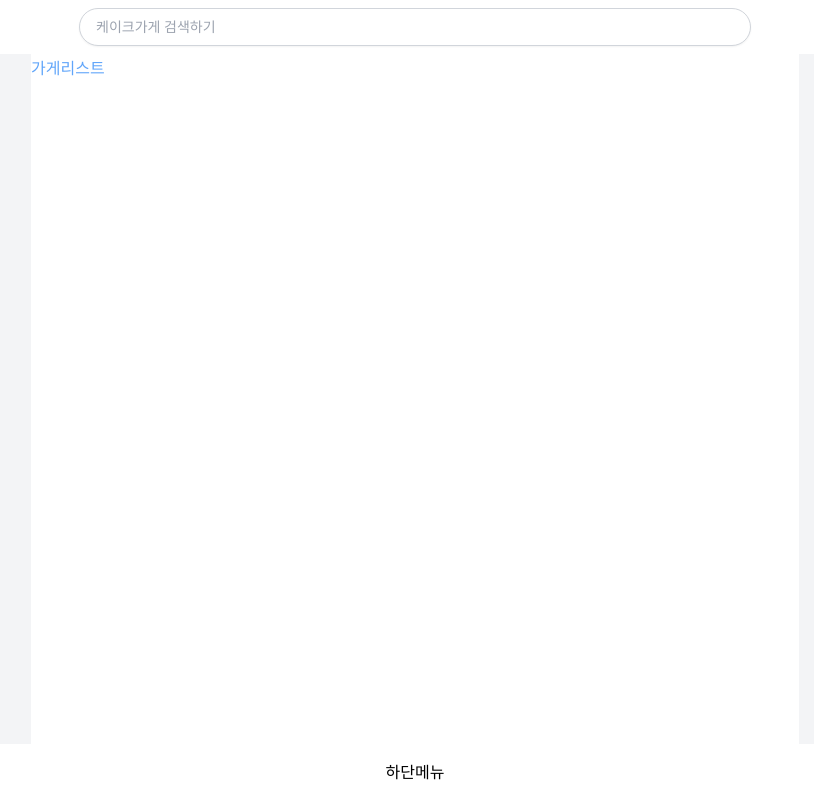
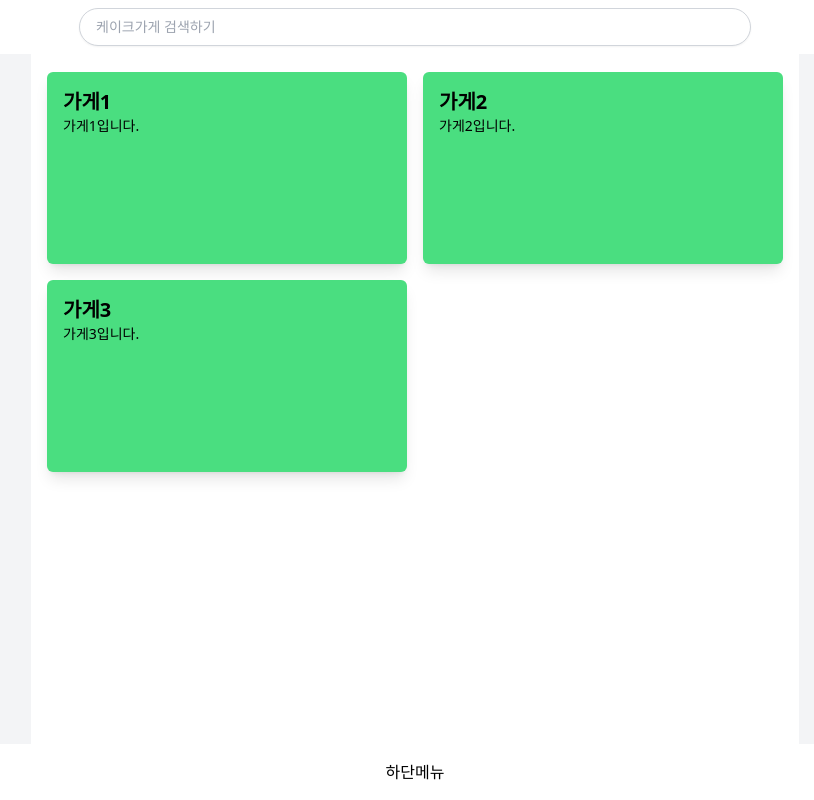
Before and after one commit to heygwangjin/cake-store, a SvelteKit app: page /stores in a window 1280 px wide. Shown: the whole page, without its empty margins (225-1039 px from the left). Built offline with nearby package versions, Linux system fonts and the light colour scheme.

Commit message:
feat: Add list of cake store

```diff
--- a/src/routes/+layout.svelte
+++ b/src/routes/+layout.svelte
@@ -1,7 +1,11 @@
 <script>
+	import { page } from '$app/stores';
 	import '../app.css';
 </script>
 
+{#if $page.url.pathname.includes('/stores/')}
+	<slot />
+{:else}
 	<header class="fixed w-full z-10 bg-white">
 		<div class="max-w-3xl mx-auto py-2 flex justify-between items-center gap-6 px-6">
 			<div class="" />
@@ -21,3 +25,4 @@
 	<footer class="fixed p-4 bg-white flex items-center justify-center w-full z-10 bottom-0">
 		<div>하단메뉴</div>
 	</footer>
+{/if}
--- a/src/routes/stores/+page.svelte
+++ b/src/routes/stores/+page.svelte
@@ -1 +1,27 @@
-<p class="text-blue-400">가게리스트</p>
+<script>
+	const stores = [
+		{ id: 1, name: '가게1', description: '가게1입니다.' },
+		{ id: 2, name: '가게2', description: '가게2입니다.' },
+		{ id: 3, name: '가게3', description: '가게3입니다.' }
+	];
+</script>
+
+<svelte:head>
+	<title>케이크가게 목록</title>
+	<meta name="description" content="케이크 가게 목록을 검색할 수 있는 페이지입니다." />
+</svelte:head>
+
+<div class="p-4">
+	<div class="grid grid-cols-2 gap-4">
+		{#each stores as store}
+			<a
+				data-sveltekit-reload
+				href="/stores/{store.id}"
+				class="w-full bg-green-400 h-48 rounded-md shadow-lg p-4"
+			>
+				<div class="text-xl font-bold">{store.name}</div>
+				<div class="text-sm">{store.description}</div>
+			</a>
+		{/each}
+	</div>
+</div>
```
Lines whose indentation alone changed are shown as unchanged.
